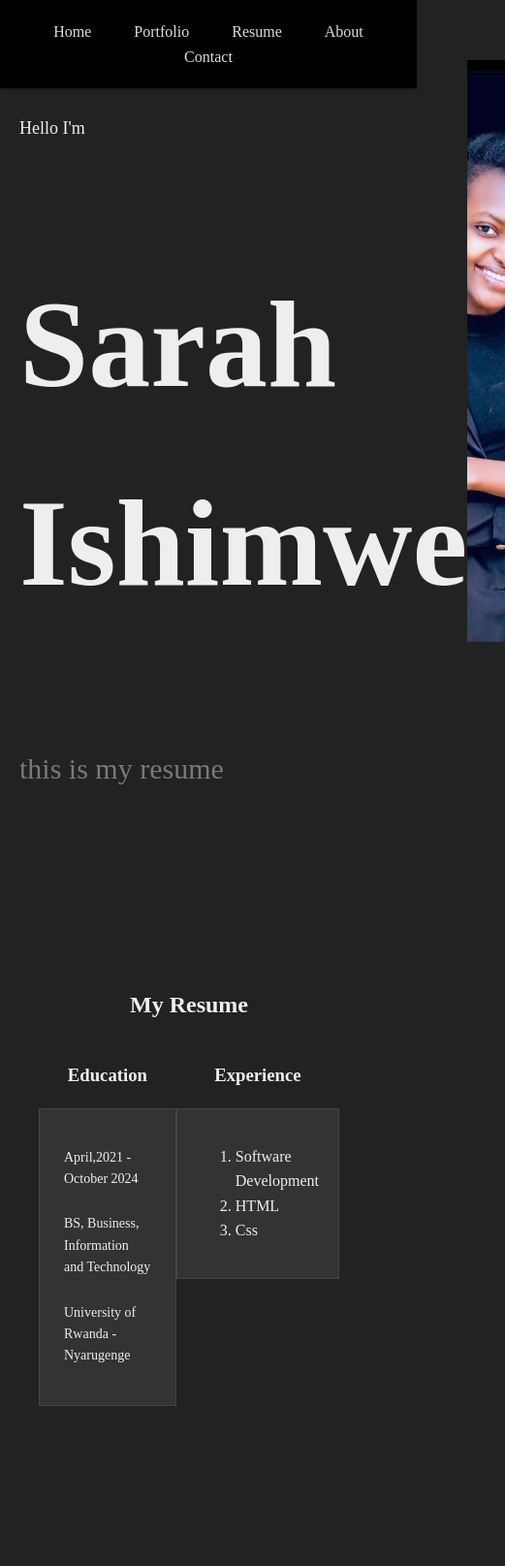
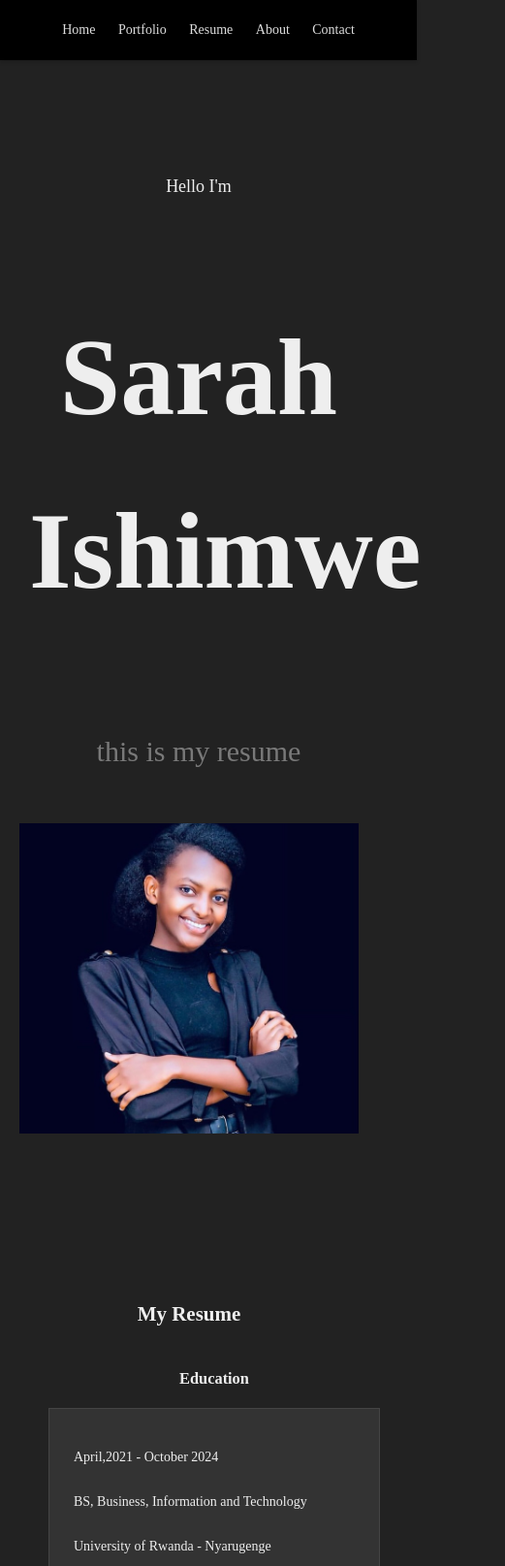
Before and after one commit to ishimwesarah/Final-Klab-project, a plain HTML site: page index.html in a window 390 px wide. Shown: the top 1615 px of the page at 97% size, 521 px wide, since content can reach past the window. Drawn offline with Linux system fonts and the light colour scheme.

Commit message:
I updated this to include responsive design

```diff
--- a/style.css
+++ b/style.css
@@ -1,5 +1,5 @@
 body {
-    font-family: sans-serif;
+  font-family: 'imprima' sans-serif;
   margin: 0;
   padding: 0;
   background-color: #222; /* Dark background */
@@ -53,10 +53,15 @@ section {
 display: flex;
 justify-content: space-around;
 padding-bottom: 50px;
+flex-wrap: wrap;
 }
 
 .hero-content{
   text-align: left;
+  margin-top: 50px;
+  margin-left: 0cm;
+  flex: 1;
+  padding-right: 20px;
 }
 .hello{
   font-size: 18px;
@@ -66,23 +71,22 @@ section {
 }
 
 .hero-image{
-  position: static;
+position: relative;
 border: 2px;
-  height: 600px;
-  width: 600px;
+height: 500px;
+width: 500px;
 overflow: hidden;
-  right: 0px;
 
-  margin-top: -1cm;
-  margin-right: -4cm;
+margin-top: 10px;
+flex: 1;
 }
 
 .hero-image img{
-  position: inherit;
+position: absolute;
   top: 0px;
   left: 0px;
   right: 0px;
-  width: 110%;
+width: 100%;
 height: 100%;
 object-fit: cover;
 
@@ -97,6 +101,7 @@ section {
   display: flex;
   justify-content: space-around;
   padding: 0px 20px;
+  flex-wrap: wrap;
 }
 .card{
  background-color: #333;
@@ -104,6 +109,9 @@ section {
  padding: 20px;
  text-align: left;
  margin-bottom: 20px;
+  flex: 1;
+  min-width: 300px;
+  margin: 10px;
 
 }
 
@@ -118,12 +126,12 @@ section {
 justify-content: center;
 align-items: center;
  position: relative;
+ flex-wrap: wrap;
 }
 .about-image{
-    margin: -100px 40px;
-    margin-right: 200px;
-    width: 500px;
-    height: 500px;
+  margin: 10px;
+  width: 300px;
+  height: 300px;
  overflow: hidden;
 
 }
@@ -142,10 +150,12 @@ section {
 }
 
 .about-content{
-    width: 40%;
+  width: 60%;
   text-align: left;
   margin-top: 0%;
-
+  padding: 10px;
+  flex:1;
+  min-width: 300px;
 }
 
 .about-content p{
@@ -185,20 +195,23 @@ section {
 .contact-container{
  display: flex;
  justify-content: center;
-   align-items: center;
-   padding: 0px 30px;
+ align-items: flex-start;
+ padding: 0px 10px;
+ flex-wrap: wrap;
 
 }
 .form{
-   width: 40%;
+  width: 50%;
   padding: 20px;
   text-align: left;
+ min-width: 300px;
 
 }
 .contact-info{
 text-align: left;
-   width: 40%;
+ width: 50%;
  padding: 20px;
+  min-width: 300px;
 }
 
 form input,
@@ -258,3 +271,37 @@ footer{
 
 
 @import url('https://cdnjs.cloudflare.com/ajax/libs/font-awesome/4.7.0/css/font-awesome.min.css');
+@media (max-width: 768px) {
+body{
+   font-size: 14px; /* Adjust font size for smaller screens*/
+}
+
+ nav ul li{
+     margin: 0 10px;
+ }
+ .hero h1{
+     font-size: 3em;
+ }
+   .resume-container, .about, .contact-container {
+      flex-direction: column;
+       align-items: center;
+  }
+  .hero-content, .hero-image, .about-content, .about-image, .form, .contact-info{
+      width: 100%;
+       text-align: center;
+       padding: 10px;
+       margin-left: 0;
+       margin-right: 0;
+  }
+  .hero-image{
+      height: 300px;
+       width: 300px;
+      margin-left: 0;
+      margin-right: 0;
+  }
+    .about-image{
+        margin-left: 0;
+       margin-right: 0;
+  }
+
+}
```
Lines whose indentation alone changed are shown as unchanged.
